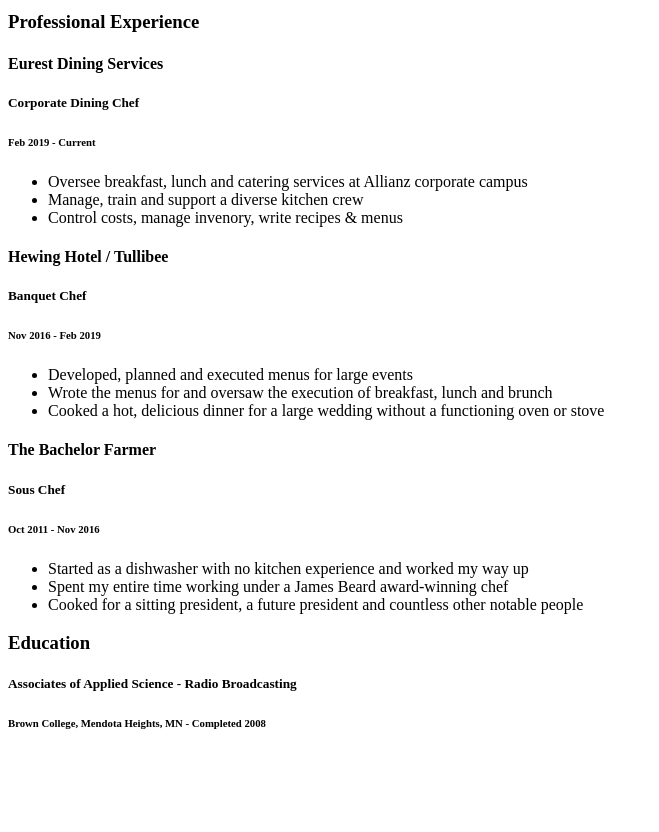
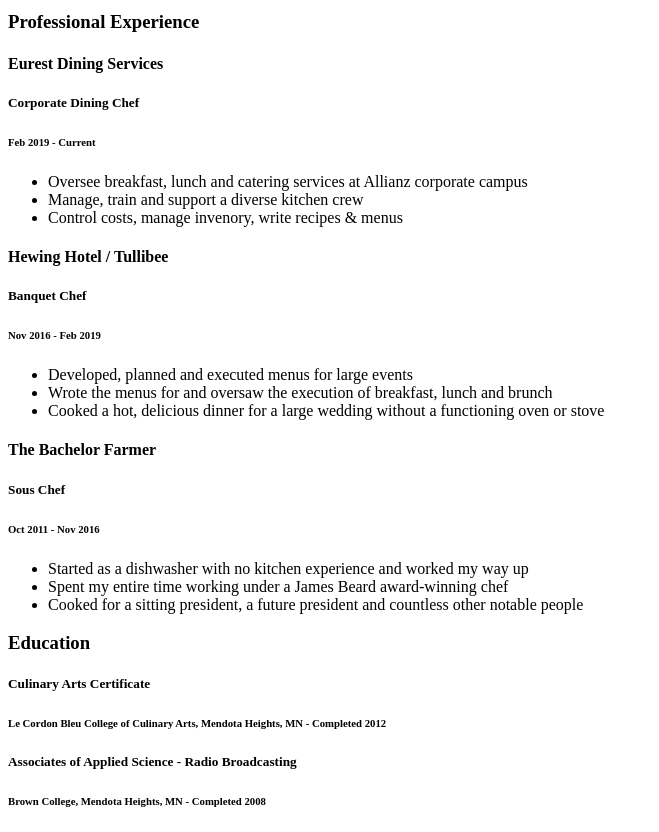
Before and after one commit to thezachcarter/primeApplicationResume, a plain HTML site: page index.html in a window 1280 px wide. Shown: the part 79-911 px from the top of the page, without its empty margins (0-659 px from the left). Before the commit the page ends 833 px from the top, so only its background shows below. Drawn offline with Linux system fonts and the light colour scheme.

Commit message:
Update index.html

```diff
--- a/index.html
+++ b/index.html
@@ -4,6 +4,7 @@
   <meta charset="utf-8">
   <meta name="viewport" content="width=device-width">
   <title>Zach Carter Resume</title>
+  <link rel="stylesheet" href="style.css" />
 </head>
 <body>
   <div>
@@ -56,6 +57,8 @@
   </div>
 
  <div>
+   <h5>Culinary Arts Certificate</h5>
+   <h6>Le Cordon Bleu College of Culinary Arts, Mendota Heights, MN - Completed 2012</h6>
    <h5>Associates of Applied Science - Radio Broadcasting</h5>
    <h6>Brown College, Mendota Heights, MN - Completed 2008</h6>
  </div>
```
